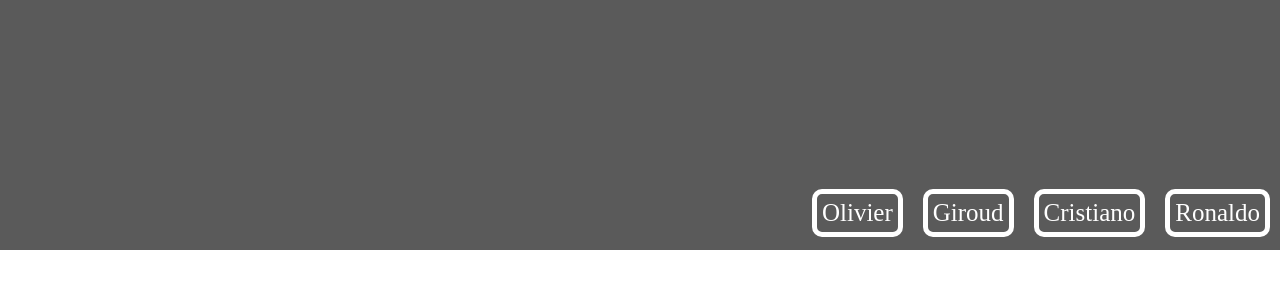
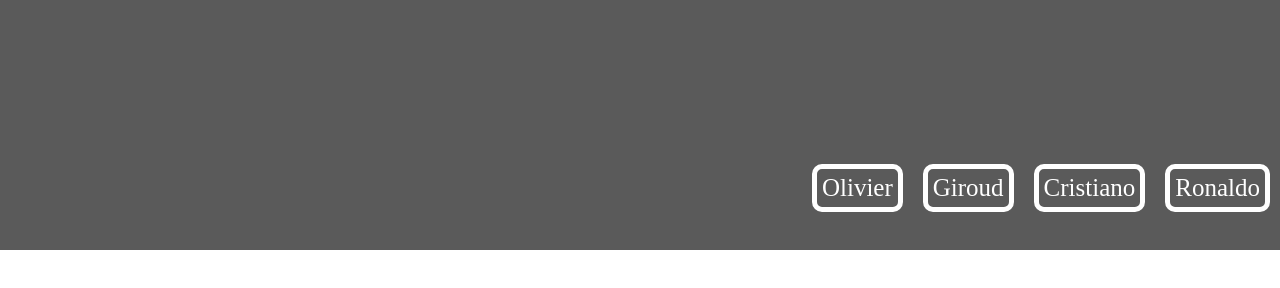
Before and after one commit to Julien-Sbth/Groupie-Tracker, a plain HTML site: page front-end/index.html in a window 1280 px wide. Drawn offline with Linux system fonts and the light colour scheme.

Commit message:
[EDIT] padding css

```diff
--- a/front-end/css/style.css
+++ b/front-end/css/style.css
@@ -9,7 +9,7 @@ body{
 ul {
     list-style-type: none;
     display: flex;
-    padding-top: 175px;
+    padding-top: 125px;
 }
 li {
     font-size: 25px;
```
Also changed, not shown: front-end/index.html (+2 -3 lines).
